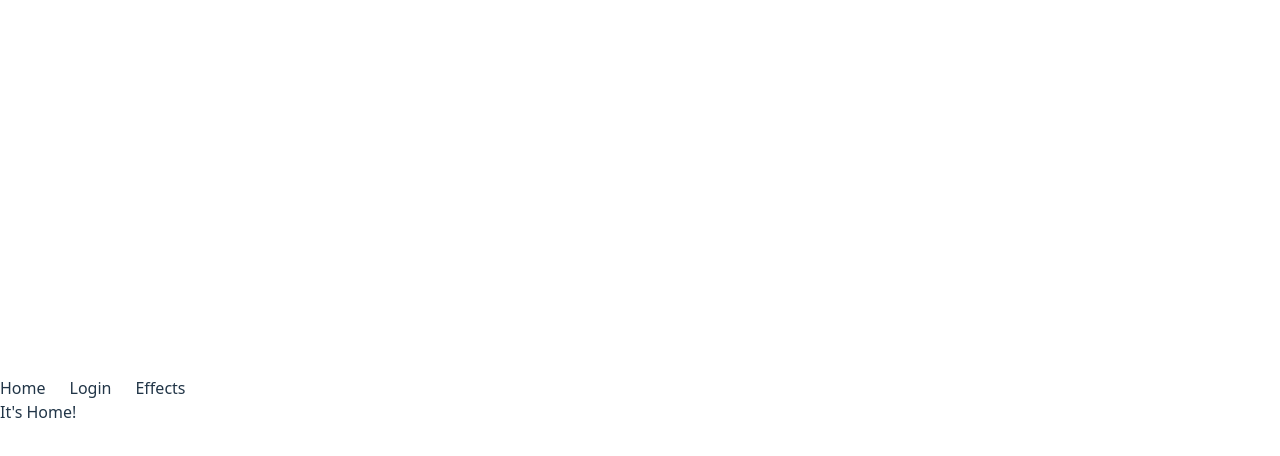
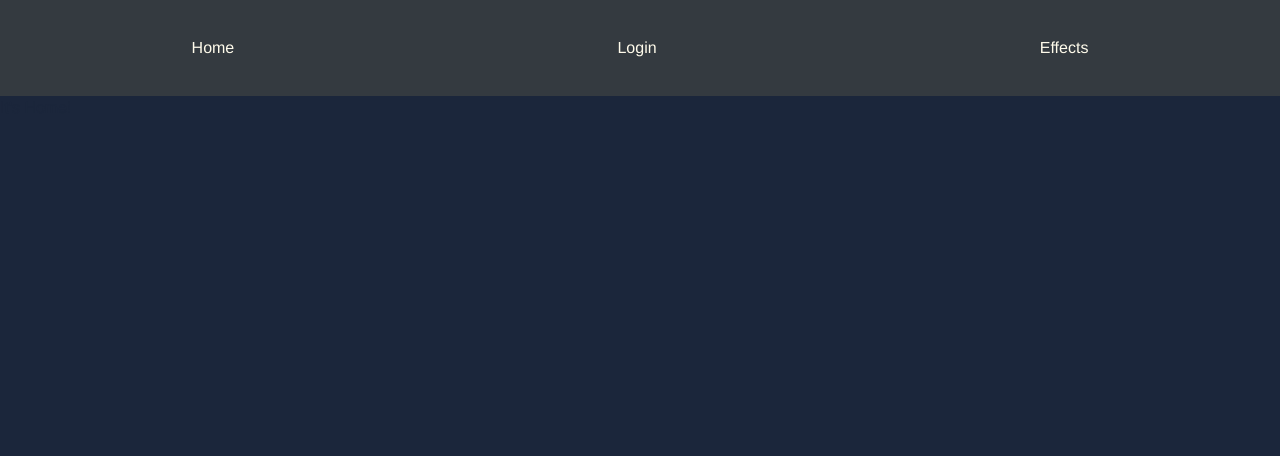
Before and after one commit to Saloni581/MiniNitro, a React (Vite) app in the folder client/: page / in a window 1280 px wide. Shown: the top 456 px of the page. Built offline with nearby package versions, Linux system fonts and the light colour scheme; no server answers.

Commit message:
Improve Navbar UI.

```diff
--- a/client/src/index.css
+++ b/client/src/index.css
@@ -1,13 +1,13 @@
 @import 'tailwindcss';
 
 :root {
-  font-family: system-ui, Avenir, Helvetica, Arial, sans-serif;
+  font-family: Segoe UI Symbol system-ui, Avenir, Helvetica, Arial, sans-serif;
   line-height: 1.5;
   font-weight: 400;
 
   color-scheme: light dark;
-  color: rgba(255, 255, 255, 0.87);
-  background-color: #242424;
+  color: #1a1a1a;
+  background-color: #ffffff;
 
   font-synthesis: none;
   text-rendering: optimizeLegibility;
@@ -21,15 +21,12 @@ a {
   text-decoration: none;
 }
 a:hover {
-  color: #ffffff;
+  color: #d2d0ba;
 }
 
 body {
   margin: 0;
-  display: flex;
-  place-items: center;
-  min-width: 320px;
-  min-height: 100vh;
+  padding: 0;
 }
 
 h1 {
@@ -58,8 +55,8 @@ button:focus-visible {
 
 @media (prefers-color-scheme: light) {
   :root {
-    color: #213547;
-    background-color: #ffffff;
+    color: #1b263b;
+    background-color: #1b263b;
   }
   a:hover {
     color: #747bff;
@@ -71,7 +68,7 @@ button:focus-visible {
 
 @layer utilities {
   .navbar {
-    @apply flex gap-6
+    @apply flex justify-around items-center bg-[#343a40] h-24 text-amber-50;
   }
   .profile-form {
     @apply flex flex-col m-24 gap-4
```
